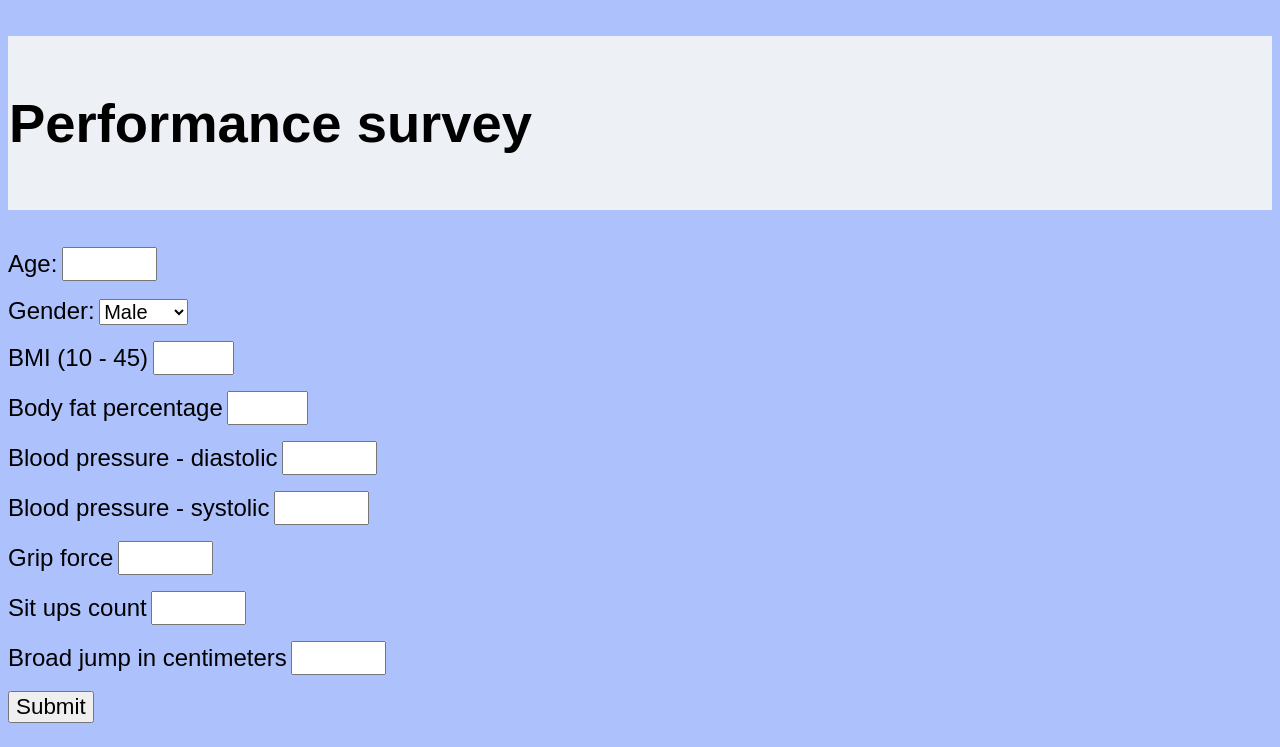
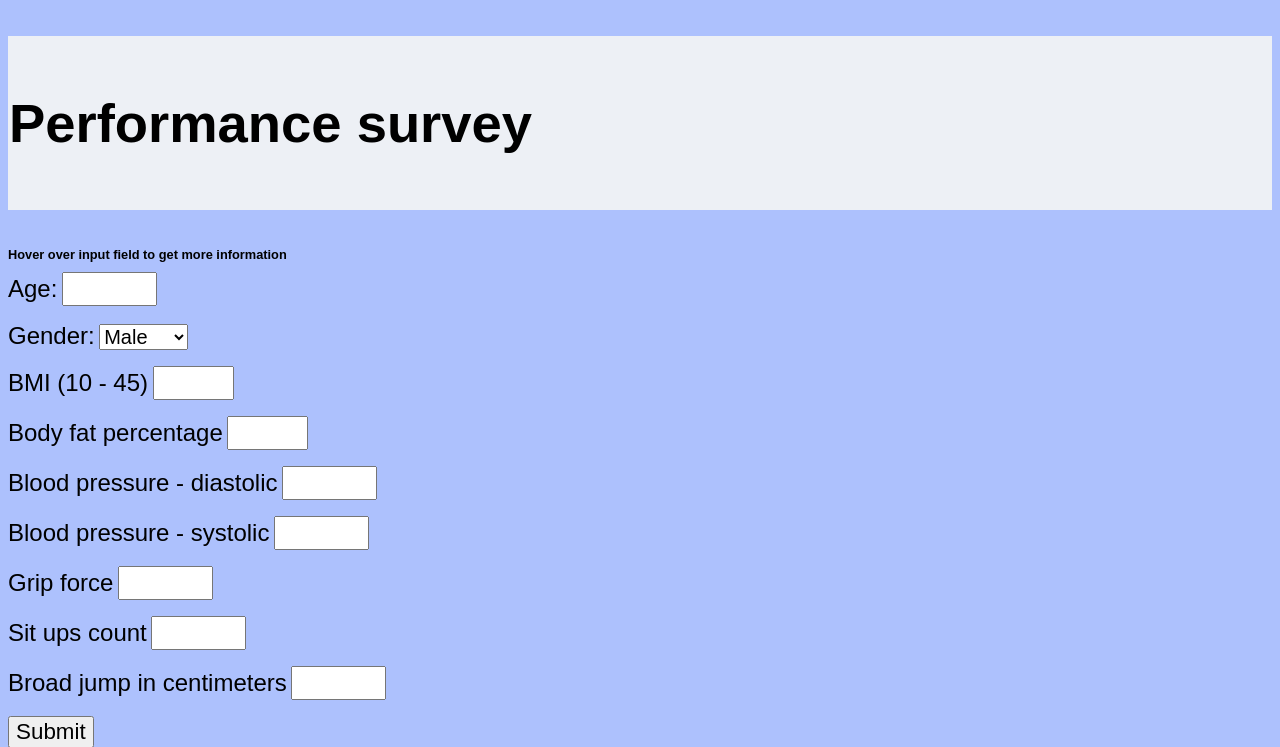
Before and after one commit to pkaweck/Flask_app, a Flask app: page / in a window 1280 px wide. Shown: the top 747 px of the page. Run offline with Flask 2, Linux system fonts and the light colour scheme.

Commit message:
Flask_change

```diff
--- a/templates/FLASK.html
+++ b/templates/FLASK.html
@@ -11,7 +11,7 @@
        <p>Performance survey</p>
     </h1>
     <style> label,input, select, option {font-size:150%; font-family: arial}</style>
-
+    <h2 style="font-size: 80%">Hover over input field to get more information</h2>
     <form action="/results", method="POST">
         <label for="age">Age:</label>
         <input type="number" min = "18" max = "100" id = "age" name="age" value="" required>
@@ -32,22 +32,22 @@
 
 
         <p> <label for="diastolic">Blood pressure - diastolic</label>
-        <input type="number" name="diastolic" min = 10 max = 150 id = "diastolic" value="" required></p>
+            <input type="number" name="diastolic" min = 10 max = 150 id = "diastolic" title="Resting diastolic blood pressure" value="" required></p>
 
 
         <p> <label for="systolic">Blood pressure - systolic</label>
-        <input type="number" name="systolic" id="systolic" min="20" max="250" value="" required></p>
+            <input type="number" name="systolic" id="systolic" min="20" max="250" title="Resting systolic blood pressure" value="" required></p>
 
 
         <p> <label for="grip_force">Grip force</label>
-        <input type="number" name="grip_force" min="1" max="100" id="grip_force" value="" required></p>
+            <input type="number" name="grip_force" min="1" max="100" id="grip_force" title="Score in pounds measured using special device" value="" required></p>
 
         <p> <label for="sit_ups">Sit ups count</label>
-        <input type="number" name="sit_ups" min="0" max="100" id="sit_ups" value="" required></p>
+            <input type="number" name="sit_ups" min="0" max="100" id="sit_ups" title="Max sit ups done without resting in 90 seconds" value="" required></p>
 
 
         <p> <label for="broad_jump_cm">Broad jump in centimeters</label>
-        <input type="number" name="broad_jump_cm" min = "0" max = 400 id ="broad_jump_cm" min = "0" max="" value="" required></p>
+            <input type="number" name="broad_jump_cm" min = "0" max = 400 id ="broad_jump_cm" title="Jump performed without runup - standing long jump" value="" required></p>
             <!--<a href="results"></a>-->
             <input type="submit" value="Submit" style = "font-size:140%">
 </form>
```
Also changed, not shown: README.MD. Lines whose indentation alone changed are shown as unchanged.
